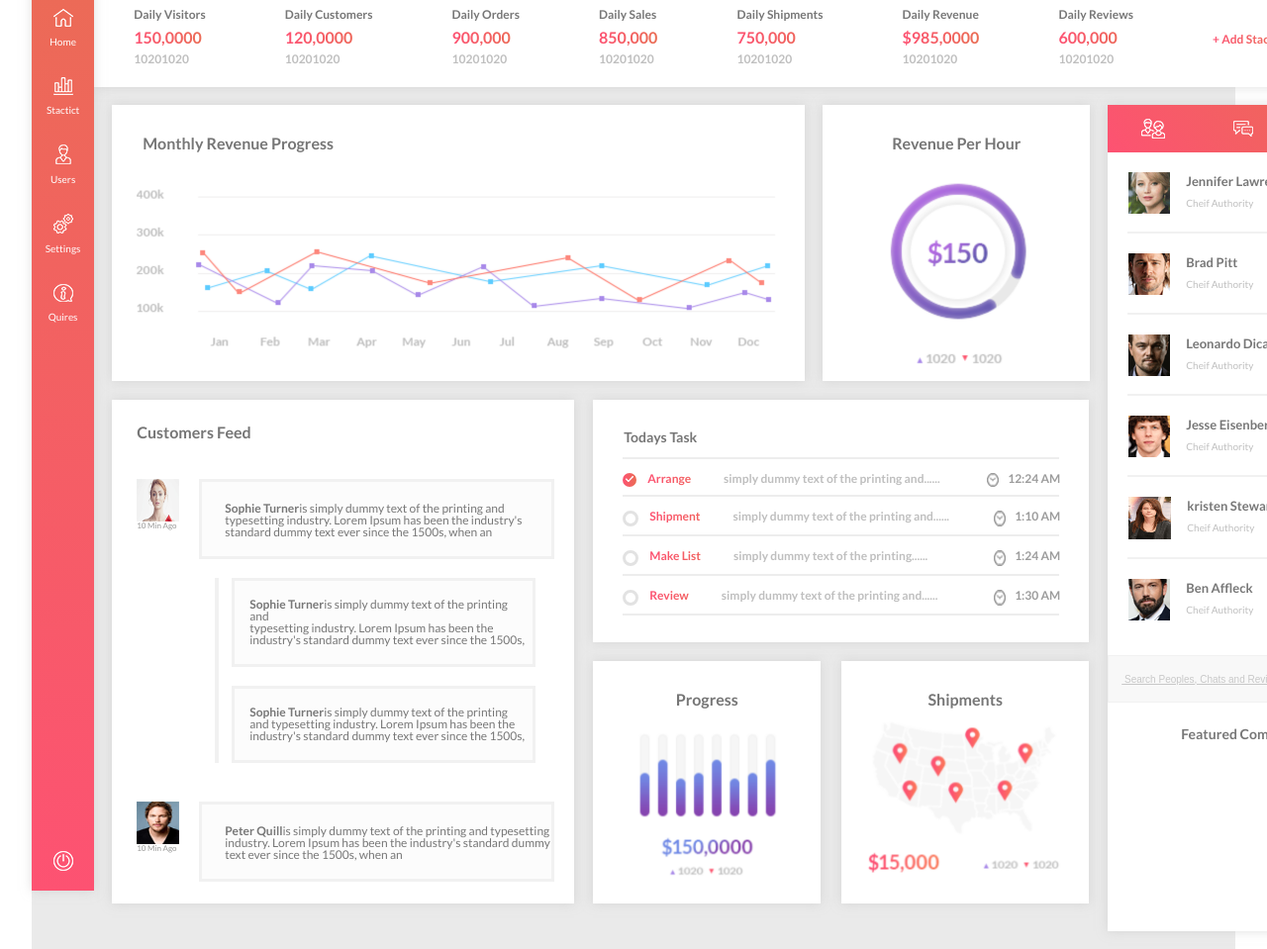
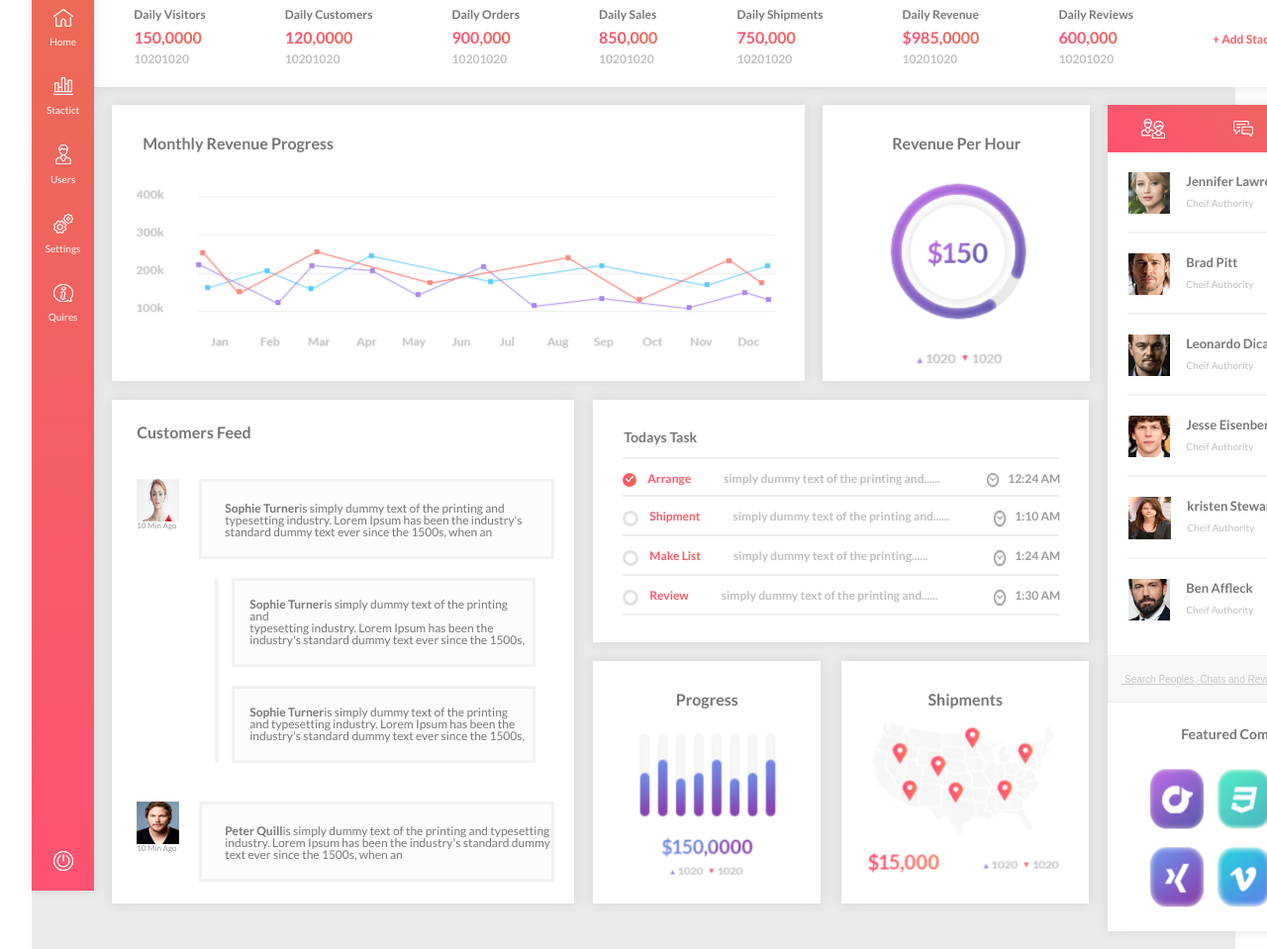
Before and after one commit to vldshp/lesson-10, a plain HTML site: page i.html in a window 1280 px wide. Shown: the part 100-1059 px from the top of the page at 99% size. Drawn offline with Linux system fonts and the light colour scheme.

Commit message:
refactor: Featured Companys

```diff
--- a/i.html
+++ b/i.html
@@ -432,10 +432,7 @@
 
             <div class="aside__companys">
               <h2 class="companys__title">Featured Companys</h2>
-              <div class="companys__icon">
-              <div></div>
-                <div> </div>
-              </div>
+              <img class="companys__icon" src="./source/img/aside/media.png" width="200" height="150" alt="">
             </div>
           </aside>
         </div>
--- a/source/style/components/_aside.scss
+++ b/source/style/components/_aside.scss
@@ -147,3 +147,7 @@ aside{
   font-size: 14px;
   text-align: center;
 }
+.companys__icon{
+  margin-left: 40px;
+  margin-top: 20px;
+}
```
Also changed, not shown: source/img/aside/media.png (added), source/style/main.css, 1 other file.
